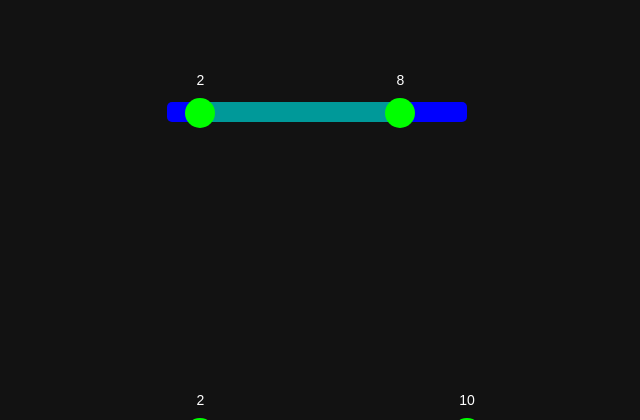
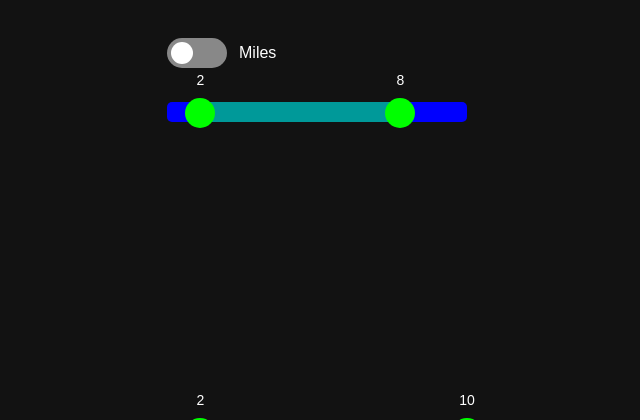
Before and after one commit to Daniel-Cocos/Geo-Quest, a Flask app: page /filters.html in a window 1280 px wide. Shown: the part 58-478 px from the top of the page, without its empty margins (89-729 px from the left). Run offline with Flask 3, Linux system fonts and the light colour scheme.

Commit message:
Mile/Kilometer Switch Implementation

```diff
--- a/geo_quest/web/app.py
+++ b/geo_quest/web/app.py
@@ -11,6 +11,7 @@ def main():
 
 
 @app.route("/filters.html", methods=["GET", "POST"])
+@app.route("/filters.html", methods=["GET", "POST"])
 def settings():
     if request.method == "POST":
         session["slider1"] = {
@@ -21,17 +22,21 @@ def settings():
             "left": request.form.get("slider2_left"),
             "right": request.form.get("slider2_right"),
         }
+        unit = request.form.get("unit", "miles")  # Default to miles
+        session["unit"] = unit
         return redirect(url_for("index"))
 
     slider1 = session.get("slider1", {"left": "2", "right": "8"})
     slider2 = session.get("slider2", {"left": "2", "right": "10"})
-    return render_template("filters.html", slider1=slider1, slider2=slider2)
+    unit = session.get("unit", "miles")
+    return render_template("filters.html", slider1=slider1, slider2=slider2, unit=unit)
 
 
 @app.route("/index.html")
 def index():
     slider1 = session.get("slider1", {"left": None, "right": None})
     slider2 = session.get("slider2", {"left": None, "right": None})
+    unit = session.get("unit", "miles")
 
     return render_template(
         "index.html",
@@ -39,6 +44,7 @@ def index():
         slider1_right=slider1["right"],
         slider2_left=slider2["left"],
         slider2_right=slider2["right"],
+        unit=unit
     )
 
 
--- a/geo_quest/web/static/css/style.css
+++ b/geo_quest/web/static/css/style.css
@@ -156,3 +156,60 @@ html {
 .right-range {
   display: none;
 }
+
+
+.unit-toggle {
+  position: absolute;
+  top: 12vh;
+  left: 20vw;
+  color: #fff;
+  font-family: Arial, sans-serif;
+  display: flex;
+  align-items: center;
+  gap: 10px;
+}
+
+.switch {
+  position: relative;
+  display: inline-block;
+  width: 60px;
+  height: 30px;
+}
+
+.switch input {
+  opacity: 0;
+  width: 0;
+  height: 0;
+}
+
+.slider-switch {
+  position: absolute;
+  cursor: pointer;
+  top: 0;
+  left: 0;
+  right: 0;
+  bottom: 0;
+  background-color: #888;
+  transition: 0.4s;
+  border-radius: 30px;
+}
+
+.slider-switch::before {
+  position: absolute;
+  content: "";
+  height: 22px;
+  width: 22px;
+  left: 4px;
+  bottom: 4px;
+  background-color: white;
+  transition: 0.4s;
+  border-radius: 50%;
+}
+
+input:checked + .slider-switch {
+  background-color: #4CAF50;
+}
+
+input:checked + .slider-switch::before {
+  transform: translateX(30px);
+}
--- a/geo_quest/web/static/js/sliders.js
+++ b/geo_quest/web/static/js/sliders.js
@@ -87,4 +87,20 @@ document.addEventListener("DOMContentLoaded", () => {
 
     updateUI();
   });
+
+  const unitToggle = document.getElementById("unitToggle");
+  const unitLabel = document.getElementById("unitLabel");
+  const form = document.getElementById("filters-form");
+
+  const updateUnitLabel = () => {
+    unitLabel.textContent = unitToggle.checked ? "Kilometers" : "Miles";
+  };
+
+  updateUnitLabel();
+
+  unitToggle.addEventListener("change", updateUnitLabel);
+
+  form.addEventListener("submit", () => {
+    unitToggle.value = unitToggle.checked ? "kilometers" : "miles";
+  });
 });
--- a/geo_quest/web/templates/filters.html
+++ b/geo_quest/web/templates/filters.html
@@ -16,6 +16,17 @@
       <button type="submit" form="filters-form" class="header-button">Play</button>
       <button type="button" onclick="location.href='filters.html'" class="header-button-selected">Filters</button>
     </header>
+
+    <!--Toggle Button-->
+    <div class="unit-toggle">
+      <label class="switch">
+        <input type="checkbox" id="unitToggle" name="unit" value="kilometers" {% if unit=="kilometers" %}checked{% endif
+          %}>
+        <span class="slider-switch round"></span>
+      </label>
+      <span id="unitLabel" style="margin-left: 2px;">
+      </span>
+    </div>
 
     <!-- Slider #1 -->
     <div class="flexbox-container slider-container slider-container-1">
--- a/geo_quest/web/templates/index.html
+++ b/geo_quest/web/templates/index.html
@@ -16,6 +16,7 @@
     <button onclick="location.href='filters.html'" class="header-button">Filters</button>
     <p>Slider 1: {{ slider1_left }} – {{ slider1_right }}</p>
     <p>Slider 2: {{ slider2_left }} – {{ slider2_right }}</p>
+    <p>Unit: {{ unit }}</p>
   </header>
   <!-- At the top of index.html for testing only -->
 </body>
```
